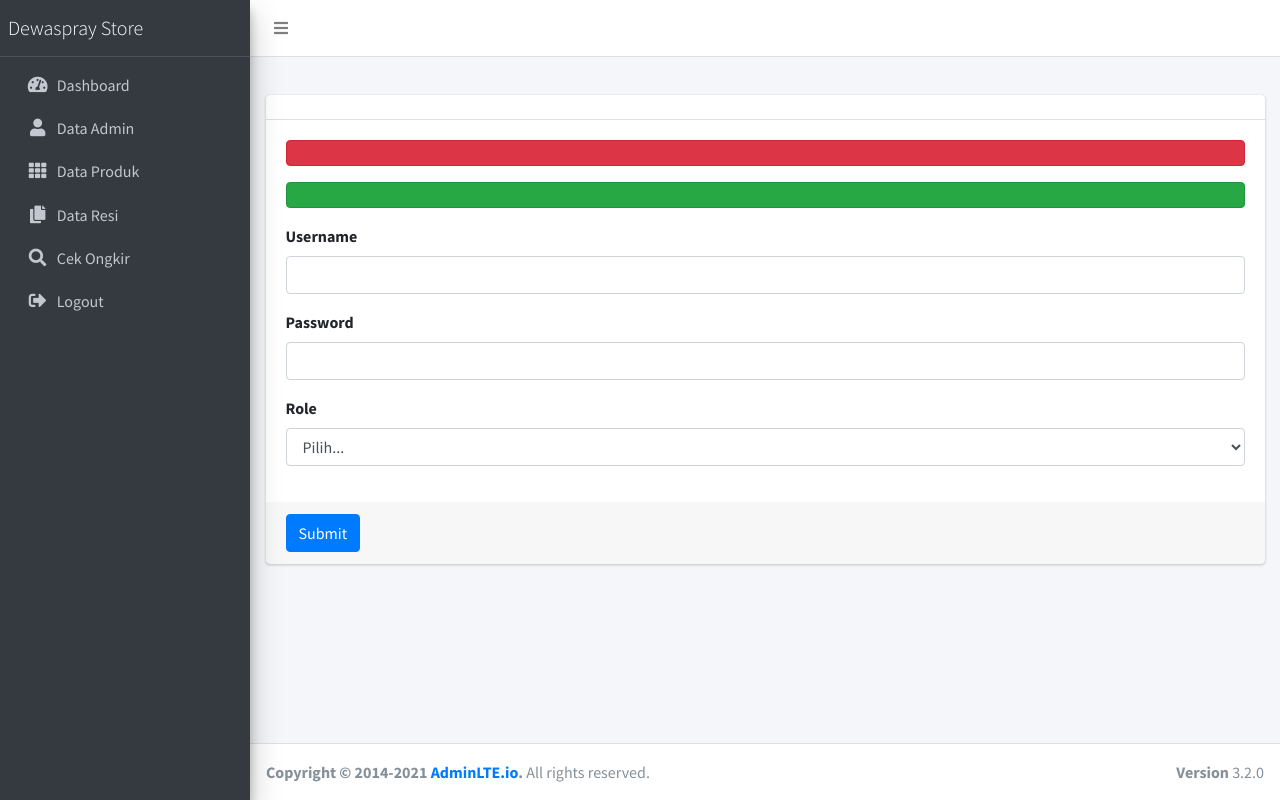
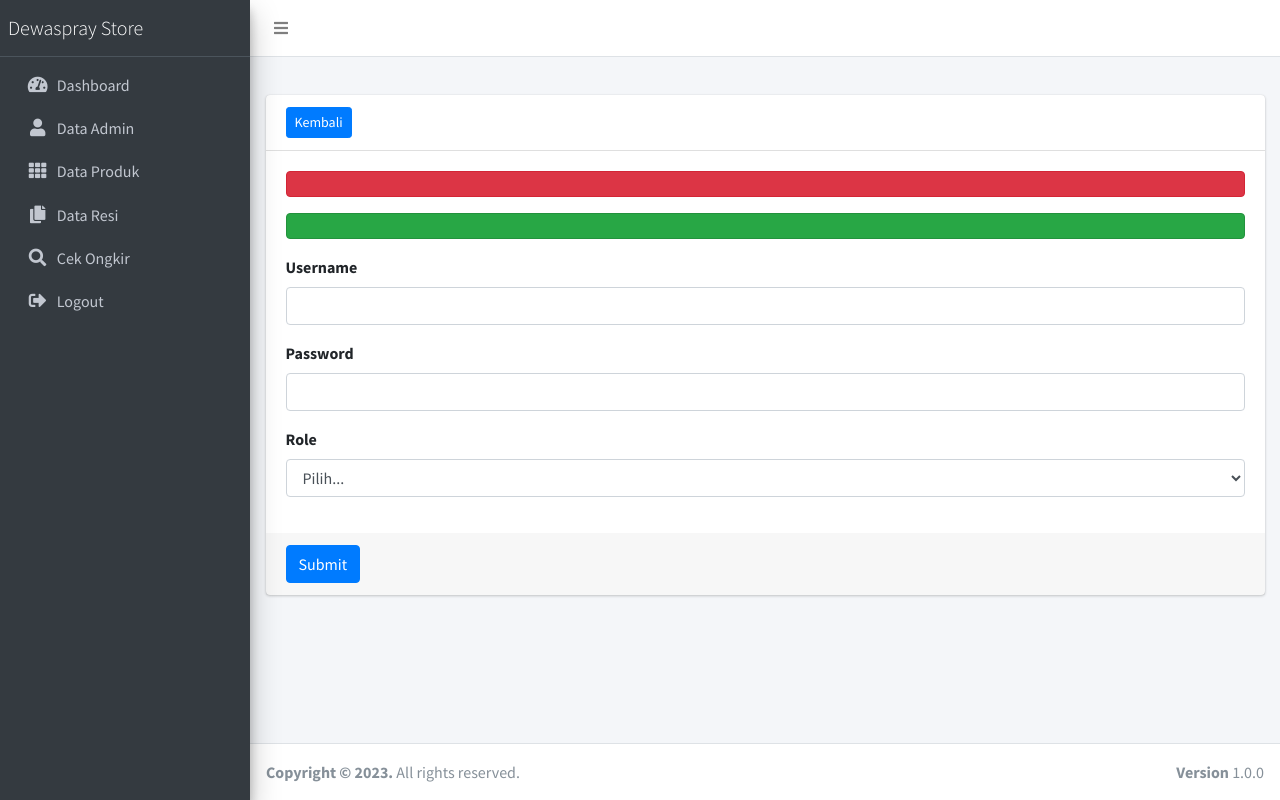
Before and after one commit to dadanabdilah/cek-reskir, a CodeIgniter 4 app: the page made by app/Views/admin/new.php in a window 1280 px wide. Run offline with PHP 8.4 and a stand-in for CodeIgniter, Linux system fonts and the light colour scheme; the template is opened without the code that fills it, so the values that code supplies are empty; some libraries are stand-ins or nearby versions.

Commit message:
fix error

```diff
--- a/app/Views/admin/new.php
+++ b/app/Views/admin/new.php
@@ -18,7 +18,9 @@
         <!-- general form elements -->
         <div class="card card">
             <div class="card-header">
-                <h3 class="card-title"></h3>
+                <h3 class="card-title">
+                    <a class="btn btn-primary btn-sm" href="<?= site_url('admin/admin') ?>">Kembali</a>
+                </h3>
             </div>
             <!-- /.card-header -->
             <!-- form start -->
--- a/app/Views/layouts/main.php
+++ b/app/Views/layouts/main.php
@@ -145,10 +145,10 @@
         </div>
         <!-- /.content-wrapper -->
         <footer class="main-footer">
-            <strong>Copyright &copy; 2014-2021 <a href="https://adminlte.io">AdminLTE.io</a>.</strong>
+            <strong>Copyright &copy; 2023.</strong>
             All rights reserved.
             <div class="float-right d-none d-sm-inline-block">
-            <b>Version</b> 3.2.0
+            <b>Version</b> 1.0.0
             </div>
         </footer>
 
```
